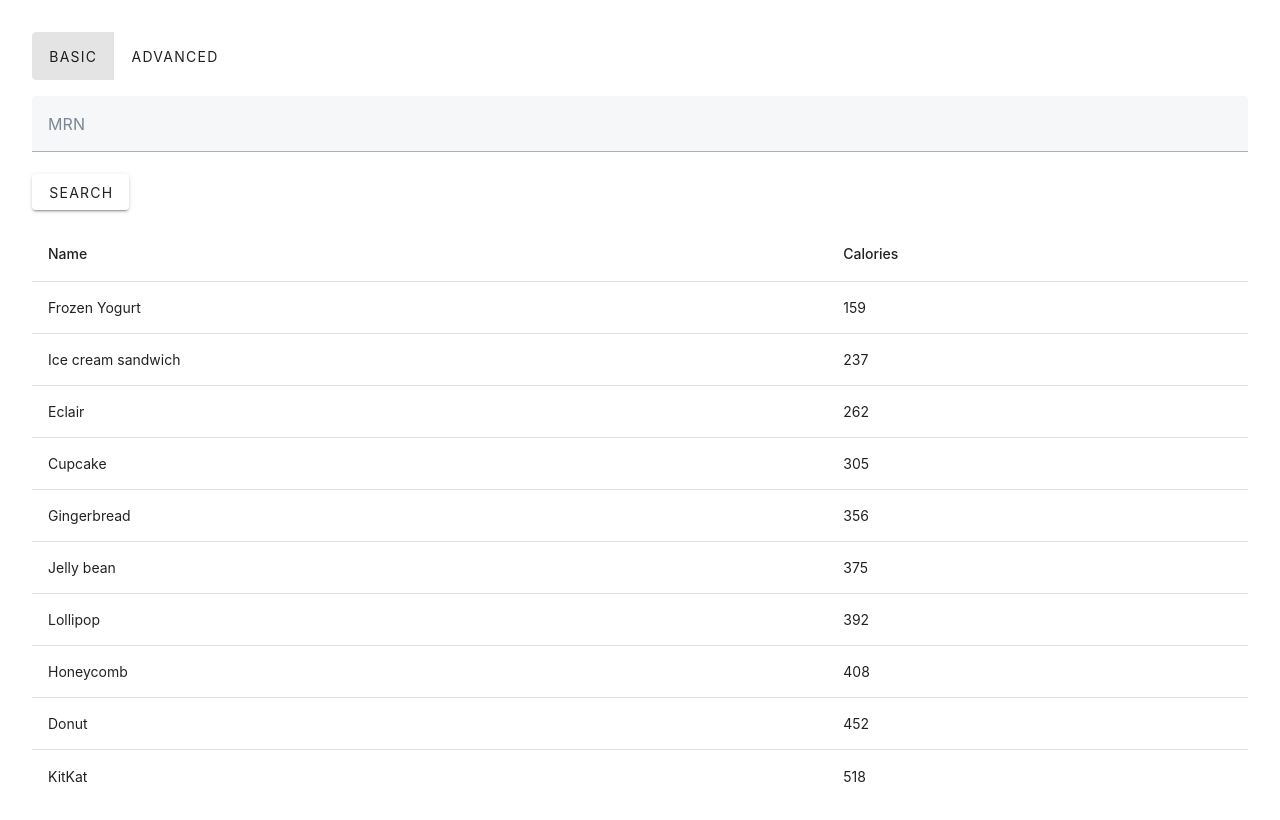
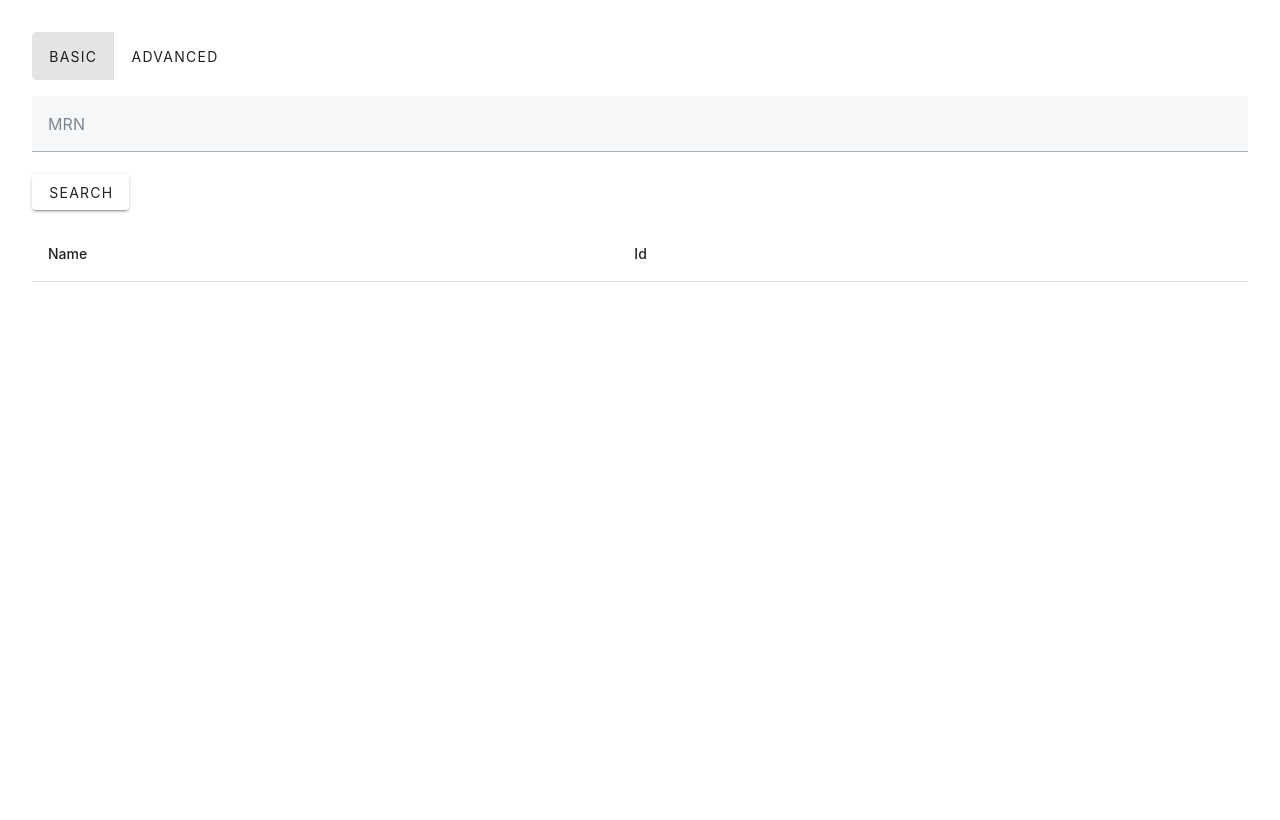
Before and after one commit to echoshihab/IH.RIS.Client, a Vue app: page / in a window 1280 px wide. Shown: the top 820 px of the page. Built offline with nearby package versions, Linux system fonts and the light colour scheme.

Commit message:
display advanced search results for patients in patient list

```diff
--- a/src/Models/Patient.ts
+++ b/src/Models/Patient.ts
@@ -5,7 +5,6 @@ import type { ContactPhone } from './ContactPhone'
 import type { Language } from './Language'
 
 export interface Patient extends IdentifiableData {
-  id?: string
   mrn: string
   gender: Gender
   birthYear: number
--- a/src/components/PatientList.vue
+++ b/src/components/PatientList.vue
@@ -3,64 +3,22 @@
     <thead>
       <tr>
         <th class="text-left">Name</th>
-        <th class="text-left">Calories</th>
+        <th class="text-left">Id</th>
+        <th class="text-left"></th>
       </tr>
     </thead>
     <tbody>
-      <tr v-for="item in desserts" :key="item.name">
-        <td>{{ item.name }}</td>
-        <td>{{ item.calories }}</td>
+      <tr v-for="patient in patients" :key="patient.mrn">
+        <td>
+          {{ patient.name.lastName.toUpperCase() }},
+          {{ patient.name.firstName.toUpperCase() }}
+        </td>
+        <td>{{ patient.mrn }}</td>
+        <td><v-btn color="indigo-darken-3"> View </v-btn></td>
       </tr>
     </tbody>
   </v-table>
 </template>
-<script>
-export default {
-  data() {
-    return {
-      desserts: [
-        {
-          name: 'Frozen Yogurt',
-          calories: 159,
-        },
-        {
-          name: 'Ice cream sandwich',
-          calories: 237,
-        },
-        {
-          name: 'Eclair',
-          calories: 262,
-        },
-        {
-          name: 'Cupcake',
-          calories: 305,
-        },
-        {
-          name: 'Gingerbread',
-          calories: 356,
-        },
-        {
-          name: 'Jelly bean',
-          calories: 375,
-        },
-        {
-          name: 'Lollipop',
-          calories: 392,
-        },
-        {
-          name: 'Honeycomb',
-          calories: 408,
-        },
-        {
-          name: 'Donut',
-          calories: 452,
-        },
-        {
-          name: 'KitKat',
-          calories: 518,
-        },
-      ],
-    }
-  },
-}
+<script setup lang="ts">
+const props = defineProps(['patients'])
 </script>
--- a/src/views/HomeView.vue
+++ b/src/views/HomeView.vue
@@ -31,7 +31,7 @@
     <v-btn @click="getPatient">Search</v-btn>
 
     <div class="mt-4">
-      <patient-list></patient-list>
+      <patient-list :patients="patients"></patient-list>
     </div>
   </main>
 </template>
@@ -58,6 +58,8 @@ const searchQuery = ref<SearchQuery>({
   birthDate: '',
 })
 
+const patients = ref<Patient[]>()
+
 const toggle = ref('mrn')
 
 const showAdvanced = computed(() => toggle.value == 'advanced')
@@ -75,8 +77,7 @@ async function getPatient() {
     patient.value = await patientService.get(searchValue.value)
     console.log(patient.value)
   } else {
-    let test = await patientService.query(searchQuery.value)
-    console.log(test)
+    patients.value = await patientService.query(searchQuery.value)
   }
 }
 </script>
```
